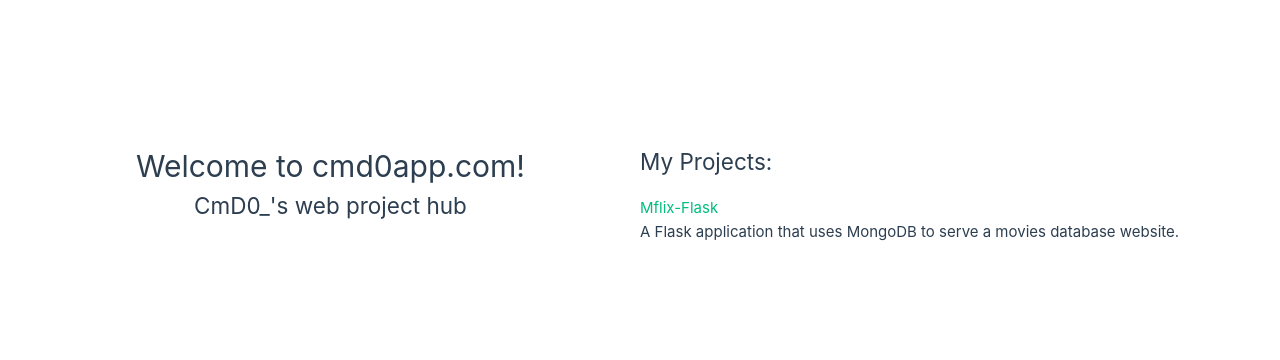
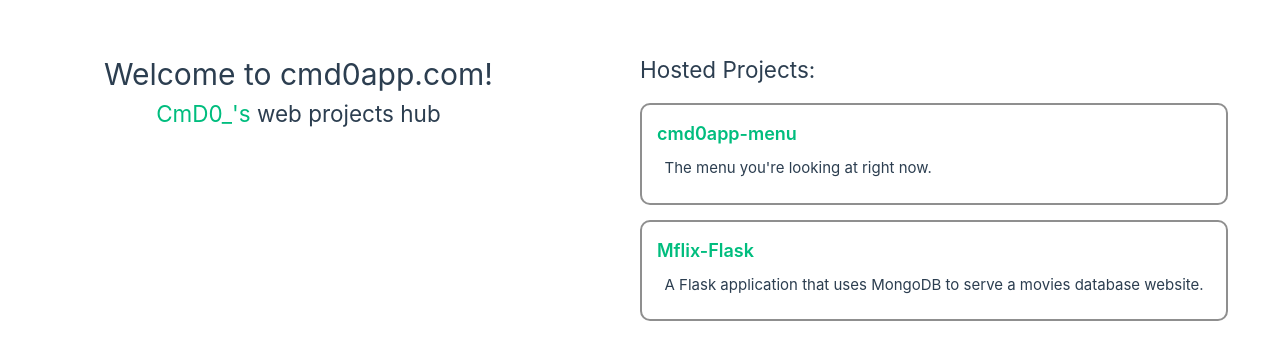
Before and after one commit to CmD0/cmd0app-menu, a Vue app: page / in a window 1280 px wide. Shown: the part 206-566 px from the top of the page. Built offline with nearby package versions, Linux system fonts and the light colour scheme.

Commit message:
reworked css and added cmd0app-menu to the projects list

```diff
--- a/src/App.vue
+++ b/src/App.vue
@@ -5,11 +5,11 @@
 <template>
   <header>
     <h1>Welcome to cmd0app.com!</h1>
-    <h2>CmD0_'s web project hub</h2>
+    <h2><a href="https://github.com/CmD0">CmD0_'s</a> web projects hub</h2>
   </header>
 
   <main>
-    <h2>My Projects:</h2>
+    <h2>Hosted Projects:</h2>
     <ProjectsList />
   </main>
 </template>
@@ -22,18 +22,6 @@
 #projects {
   list-style: none;
   padding: 0;
-  margin: 0;
-  margin-top: 1rem;
-}
-
-.project-item {
-  margin: 0 0 1rem;
-}
-
-.project-link {
-  text-decoration: none;
-  font-size: large;
-  font-weight: 600;
 }
 
 .logo {
--- a/src/assets/main.css
+++ b/src/assets/main.css
@@ -17,7 +17,8 @@
 
 @media (hover: hover) {
   a:hover {
-    background-color: hsla(160, 100%, 37%, 0.2);
+    /*background-color: hsla(160, 100%, 37%, 0.2);*/
+    text-decoration: underline;
   }
 }
 
--- a/src/components/Projects/ProjectItem.vue
+++ b/src/components/Projects/ProjectItem.vue
@@ -13,3 +13,14 @@
         <p>{{ project.description }}</p>
     </li>
 </template>
+
+<style scoped>
+.project-link {
+    font-size: large;
+    font-weight: 600;
+}
+
+p {
+    margin: 0.5em;
+}
+</style>
--- a/src/components/Projects/ProjectsList.vue
+++ b/src/components/Projects/ProjectsList.vue
@@ -8,3 +8,13 @@
         <ProjectItem v-for="project in projects" :key="project.name" :project="project" />
     </ul>
 </template>
+
+<style scoped>
+.project-item {
+    margin: 1em;
+    margin-left: 0;
+    padding: 1em;
+    border: 2px solid var(--vt-c-divider-dark-1);
+    border-radius: 10px;
+}
+</style>
--- a/src/components/Projects/projects.ts
+++ b/src/components/Projects/projects.ts
@@ -1,4 +1,9 @@
 const projects = [
+    {
+        name: 'cmd0app-menu',
+        description: "The menu you're looking at right now.",
+        URL: 'https://cmd0app.com',
+    },
     {
         name: 'Mflix-Flask',
         description: 'A Flask application that uses MongoDB to serve a movies database website.',
```
